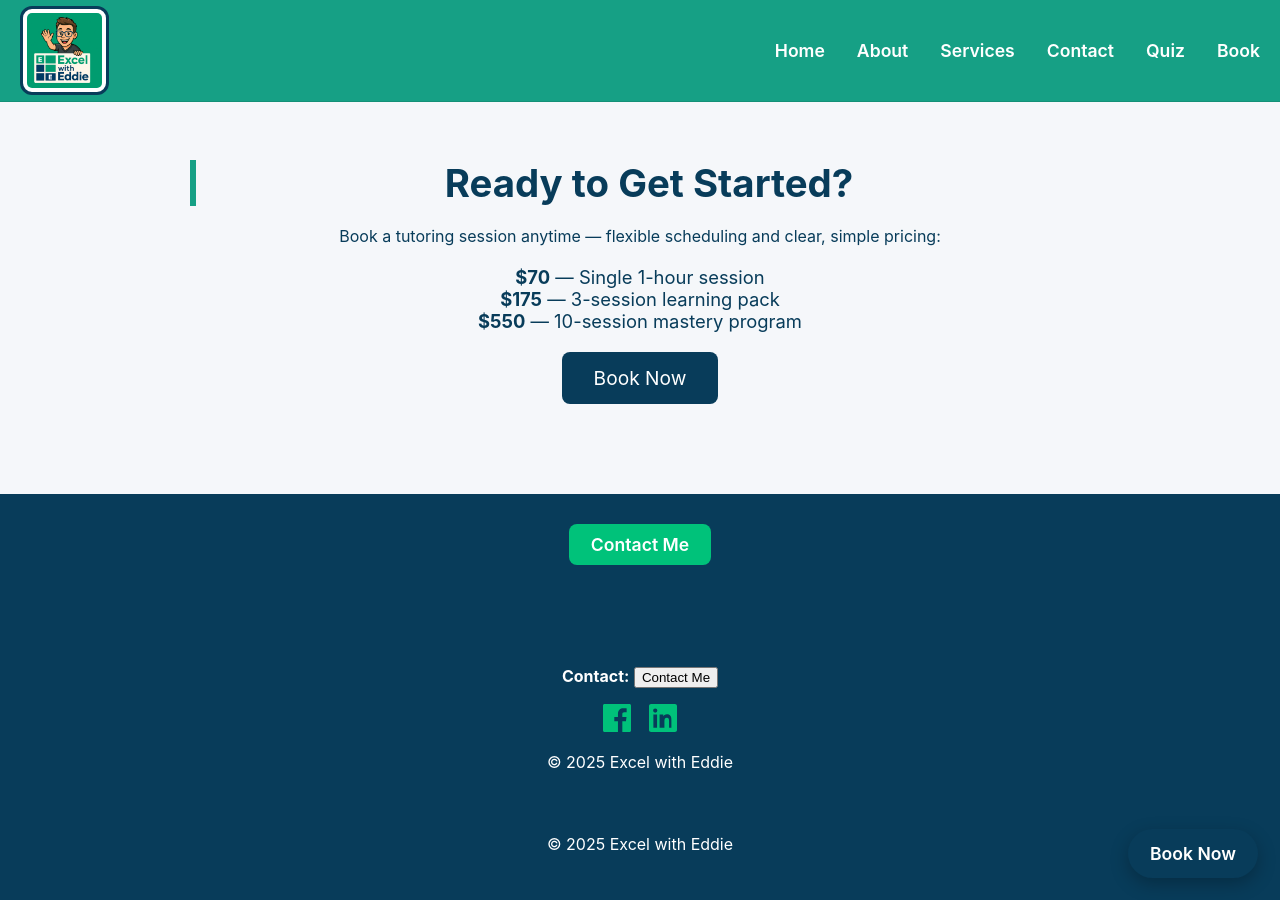
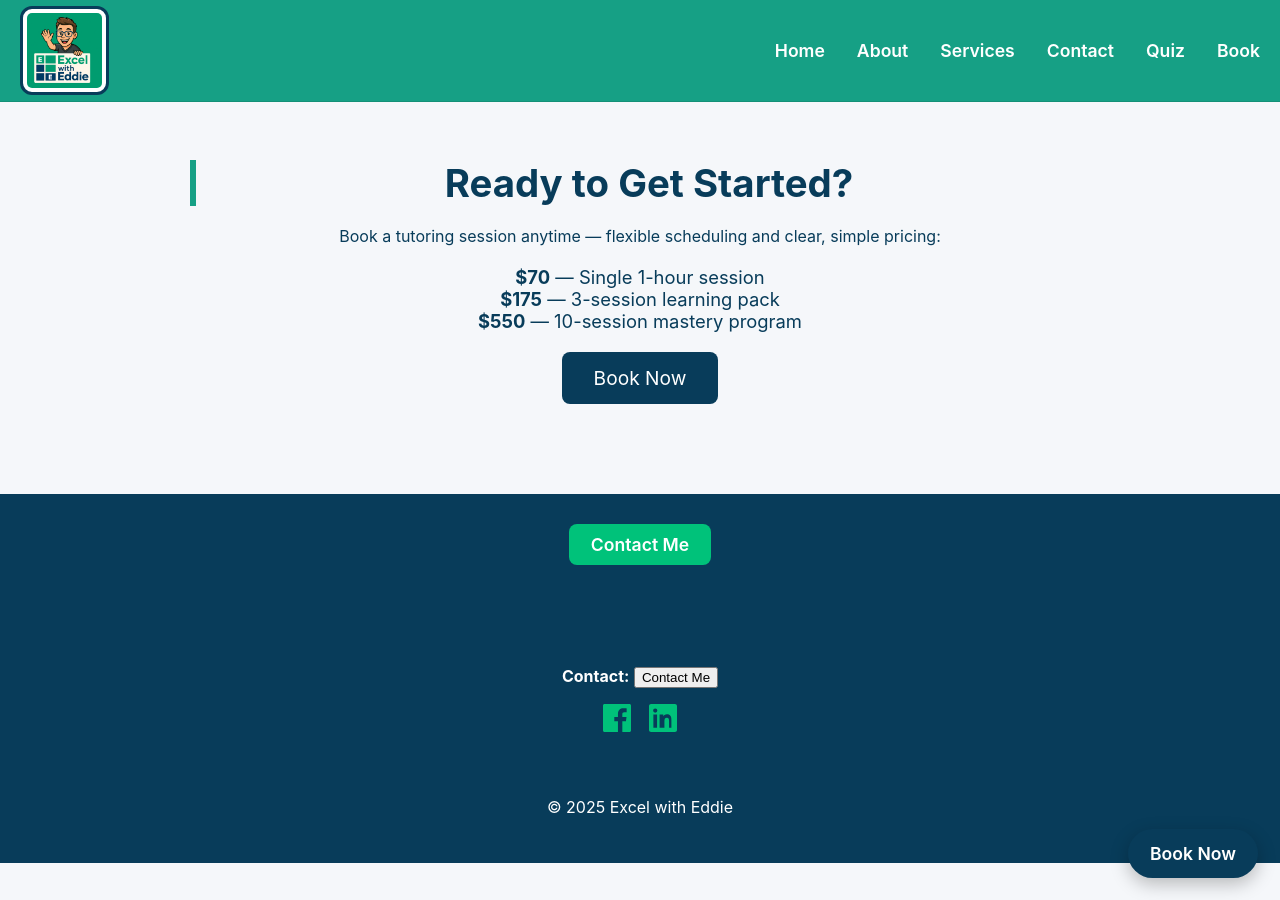
Before and after one commit to excelwitheddie/excel-with-eddie2, a Jekyll site: the page built from index.md, in a window 1280 px wide and 900 px high, scrolled down 1596 px. Built offline with Jekyll 4.4.1, drawn with Linux system fonts in a browser that asks for light colours.

Commit message:
Update footer.html

```diff
--- a/_includes/footer.html
+++ b/_includes/footer.html
@@ -12,7 +12,6 @@
       <button class="contact-btn" onclick="openContactForm()">Contact Me</button>
     </p>
 
-    <!-- Social Icons -->
     <div class="footer-social">
   <a href="https://facebook.com/excelwitheddie" target="_blank" aria-label="Facebook">
     <img src="/assets/icons/facebook.svg" alt="Facebook" class="social-icon">
@@ -23,9 +22,6 @@
   </a>
 </div>
 
-    <p>© {{ site.time | date: "%Y" }} Excel with Eddie</p>
-
-  </div>
 </footer>
 
     <p>© {{ site.time | date: "%Y" }} Excel with Eddie</p>
```
Lines whose indentation alone changed are shown as unchanged.
